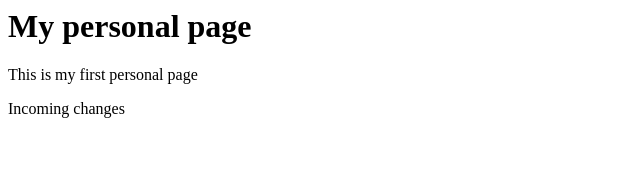
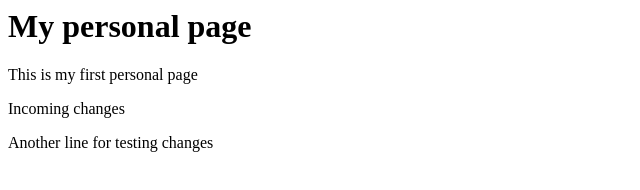
Before and after one commit to proragnarok/proragnarok.github.io, a plain HTML site: page index.html in a window 1280 px wide. Shown: the whole page, without its empty margins (0-640 px from the left). Drawn offline with Linux system fonts and the light colour scheme.

Commit message:
Added new line

```diff
--- a/index.html
+++ b/index.html
@@ -9,5 +9,6 @@
     <h1>My personal page</h1>
     <p>This is my first personal page</p>
     <p>Incoming changes</p>
+    <p>Another line for testing changes</p>
 </body>
 </html>
```
